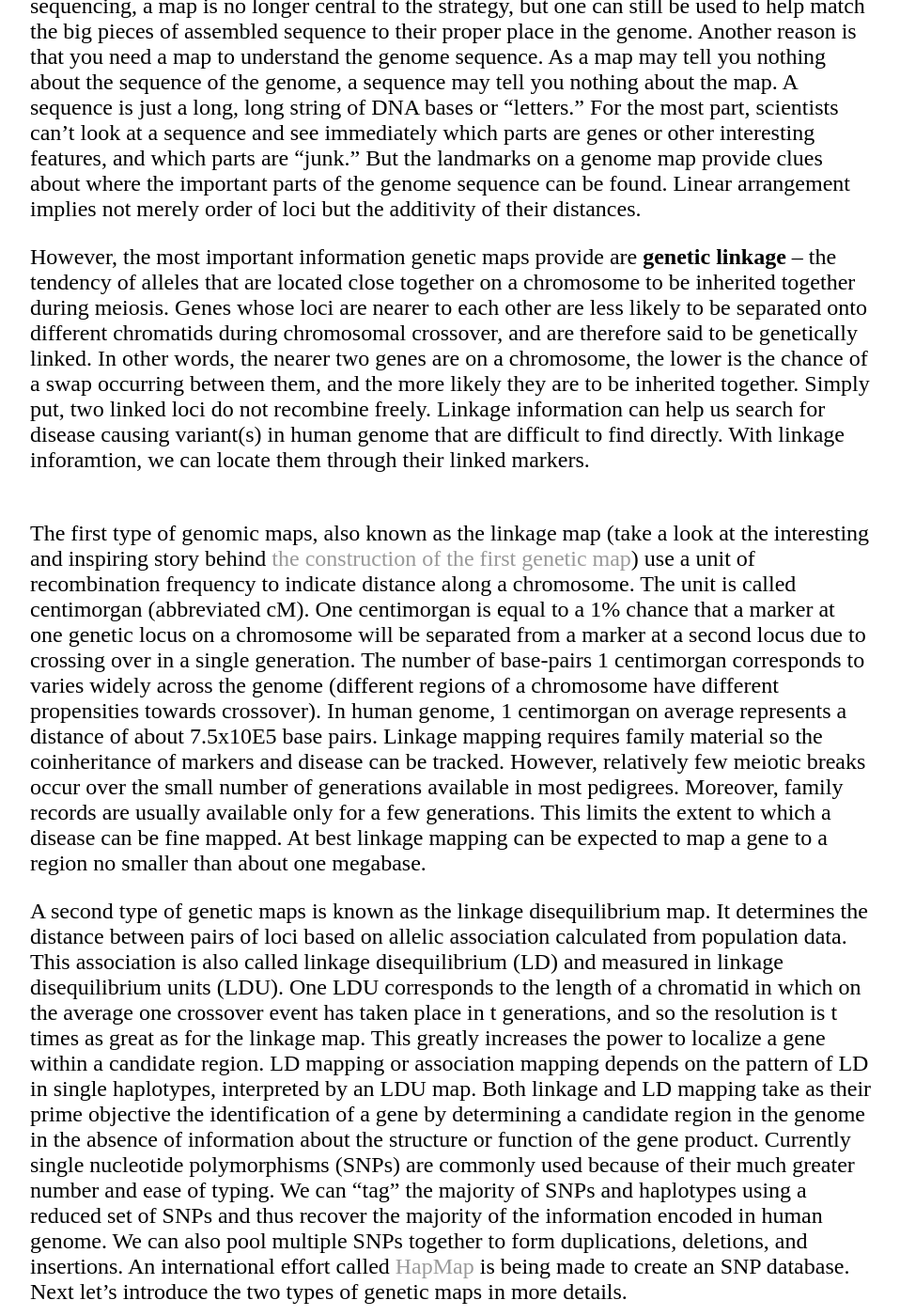
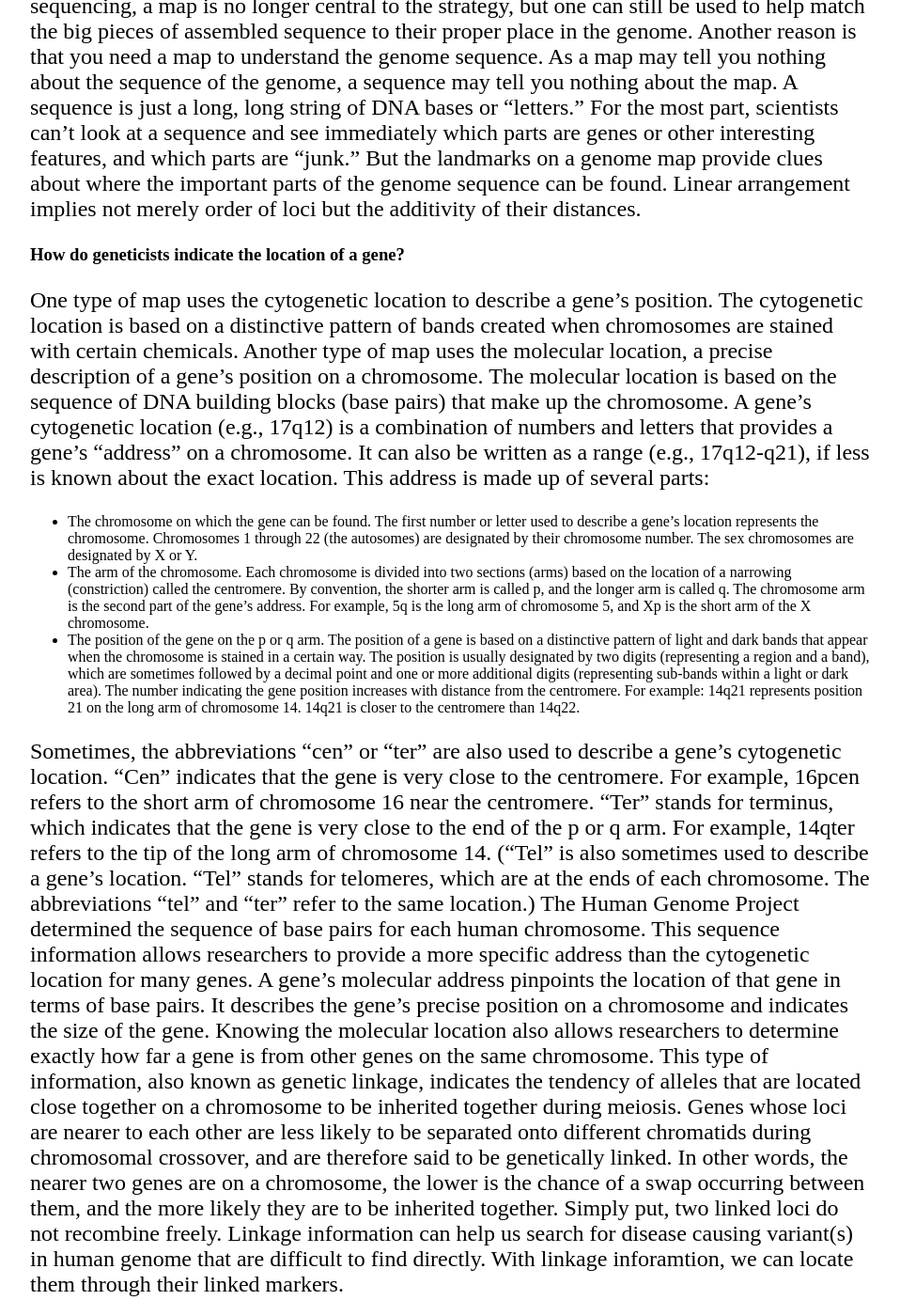
Before and after one commit to lybird300/lybird300.github.io, a Jekyll site: the page built from _posts/2015-04-21-gene-maps.md, in a window 1280 px wide and 1400 px high, scrolled down 1928 px. Shown: the whole window at 94% size, without its empty margins (160-1118 px from the left). Built offline with Jekyll 4.4.1, drawn with Linux system fonts in a browser that asks for light colours; some of the changed text lies outside the part shown.

Commit message:
Update 2015-04-21-gene-maps.md

```diff
--- a/_posts/2015-04-21-gene-maps.md
+++ b/_posts/2015-04-21-gene-maps.md
@@ -14,15 +14,23 @@ A genome map simply identifies a series of landmarks in the genome; for example,
 
 Studying the human genome is therefore a two-pronged effort, aiming at both a comprehensive genome map and a complete genome sequence. At first glance this strategy may seem redundant, since a sequence is simply the most detailed map possible. Why not just sequence the genome? Why keep mapping the human genome if it's already been sequenced? One reason is that a map can actually help you sequence the genome. If you're sequencing a genome with the clone-by-clone method, you need a map to determine where each clone belongs in the genome. The more detailed and accurate your map, the easier it is to snap those pieces of genomic jigsaw puzzle into place. With whole-genome shotgun sequencing, a map is no longer central to the strategy, but one can still be used to help match the big pieces of assembled sequence to their proper place in the genome. Another reason is that you need a map to understand the genome sequence. As a map may tell you nothing about the sequence of the genome, a sequence may tell you nothing about the map. A sequence is just a long, long string of DNA bases or "letters." For the most part, scientists can't look at a sequence and see immediately which parts are genes or other interesting features, and which parts are "junk." But the landmarks on a genome map provide clues about where the important parts of the genome sequence can be found. Linear arrangement implies not merely order of loci but the additivity of their distances.
 
-However, the most important information genetic maps provide are <b>genetic linkage</b> -- the tendency of alleles that are located close together on a chromosome to be inherited together during meiosis. Genes whose loci are nearer to each other are less likely to be separated onto different chromatids during chromosomal crossover, and are therefore said to be genetically linked. In other words, the nearer two genes are on a chromosome, the lower is the chance of a swap occurring between them, and the more likely they are to be inherited together. Simply put, two linked loci do not recombine freely. Linkage information can help us search for disease causing variant(s) in human genome that are difficult to find directly. With linkage inforamtion, we can locate them through their linked markers.
+<h3>How do geneticists indicate the location of a gene?</h3>
+One type of map uses the cytogenetic location to describe a gene’s position. The cytogenetic location is based on a distinctive pattern of bands created when chromosomes are stained with certain chemicals. Another type of map uses the molecular location, a precise description of a gene’s position on a chromosome. The molecular location is based on the sequence of DNA building blocks (base pairs) that make up the chromosome.
+A gene’s cytogenetic location (e.g., 17q12) is a combination of numbers and letters that provides a gene’s “address” on a chromosome. It can also be written as a range (e.g., 17q12-q21), if less is known about the exact location. This address is made up of several parts:
+<ul>
+<li>The chromosome on which the gene can be found. The first number or letter used to describe a gene’s location represents the chromosome. Chromosomes 1 through 22 (the autosomes) are designated by their chromosome number. The sex chromosomes are designated by X or Y.</li>
+<li>The arm of the chromosome. Each chromosome is divided into two sections (arms) based on the location of a narrowing (constriction) called the centromere. By convention, the shorter arm is called p, and the longer arm is called q. The chromosome arm is the second part of the gene’s address. For example, 5q is the long arm of chromosome 5, and Xp is the short arm of the X chromosome.</li>
+<li>The position of the gene on the p or q arm. The position of a gene is based on a distinctive pattern of light and dark bands that appear when the chromosome is stained in a certain way. The position is usually designated by two digits (representing a region and a band), which are sometimes followed by a decimal point and one or more additional digits (representing sub-bands within a light or dark area). The number indicating the gene position increases with distance from the centromere. For example: 14q21 represents position 21 on the long arm of chromosome 14. 14q21 is closer to the centromere than 14q22.</li>
+</ul>
+Sometimes, the abbreviations “cen” or “ter” are also used to describe a gene’s cytogenetic location. “Cen” indicates that the gene is very close to the centromere. For example, 16pcen refers to the short arm of chromosome 16 near the centromere. “Ter” stands for terminus, which indicates that the gene is very close to the end of the p or q arm. For example, 14qter refers to the tip of the long arm of chromosome 14. (“Tel” is also sometimes used to describe a gene’s location. “Tel” stands for telomeres, which are at the ends of each chromosome. The abbreviations “tel” and “ter” refer to the same location.)
+The Human Genome Project determined the sequence of base pairs for each human chromosome. This sequence information allows researchers to provide a more specific address than the cytogenetic location for many genes. A gene’s molecular address pinpoints the location of that gene in terms of base pairs. It describes the gene’s precise position on a chromosome and indicates the size of the gene. Knowing the molecular location also allows researchers to determine exactly how far a gene is from other genes on the same chromosome. This type of information, also known as genetic linkage, indicates the tendency of alleles that are located close together on a chromosome to be inherited together during meiosis. Genes whose loci are nearer to each other are less likely to be separated onto different chromatids during chromosomal crossover, and are therefore said to be genetically linked. In other words, the nearer two genes are on a chromosome, the lower is the chance of a swap occurring between them, and the more likely they are to be inherited together. Simply put, two linked loci do not recombine freely. Linkage information can help us search for disease causing variant(s) in human genome that are difficult to find directly. With linkage inforamtion, we can locate them through their linked markers.
 
-<br/>The first type of genomic maps, also known as the linkage map (take a look at the interesting and inspiring story behind <a href="http://www.discoveryandinnovation.com/BIOL202/notes/lecture7.html">the construction of the first genetic map</a>) use a unit of recombination frequency to indicate distance along a chromosome. The unit is called centimorgan (abbreviated cM). One centimorgan is equal to a 1% chance that a marker at one genetic locus on a chromosome will be separated from a marker at a second locus due to crossing over in a single generation. The number of base-pairs 1 centimorgan corresponds to varies widely across the genome (different regions of a chromosome have different propensities towards crossover). In human genome, 1 centimorgan on average represents a distance of about 7.5x10E5 base pairs. Linkage mapping requires family material so the coinheritance of markers and disease can be tracked. However, relatively few meiotic breaks occur over the small number of generations available in most pedigrees. Moreover, family records are usually available only for a few generations. This limits the extent to which a disease can be fine mapped. At best linkage mapping can be expected to map a gene to a region no smaller than about one megabase.
+The linkage map (take a look at the interesting and inspiring story behind <a href="http://www.discoveryandinnovation.com/BIOL202/notes/lecture7.html">the construction of the first linkage map</a>) use a unit of recombination frequency to indicate distance along a chromosome. The unit is called centimorgan (abbreviated cM). One centimorgan is equal to a 1% chance that a marker at one genetic locus on a chromosome will be separated from a marker at a second locus due to crossing over in a single generation. The number of base-pairs 1 centimorgan corresponds to varies widely across the genome (different regions of a chromosome have different propensities towards crossover). In human genome, 1 centimorgan on average represents a distance of about 7.5x10E5 base pairs. Linkage mapping requires family material so the coinheritance of markers and disease can be tracked. However, relatively few meiotic breaks occur over the small number of generations available in most pedigrees. Moreover, family records are usually available only for a few generations. This limits the extent to which a disease can be fine mapped. At best linkage mapping can be expected to map a gene to a region no smaller than about one megabase.
 
-A second type of genetic maps is known as the linkage disequilibrium map. It determines the distance between pairs of loci based on allelic association calculated from population data. This association is also called linkage disequilibrium (LD) and measured in linkage disequilibrium units (LDU). One LDU corresponds to the length of a chromatid in which on the average one crossover event has taken place in t generations, and so the resolution is t times as great as for the linkage map. This greatly increases the power to localize a gene within a candidate region. LD mapping or association mapping depends on the pattern of LD in single haplotypes, interpreted by an LDU map. Both linkage and LD mapping take as their prime objective the identification of a gene by determining a candidate region in the genome in the absence of information about the structure or function of the gene product. Currently single nucleotide polymorphisms (SNPs) are commonly used because of their much greater number and ease of typing. We can "tag" the majority of SNPs and haplotypes using a reduced set of SNPs and thus recover the majority of the information encoded in human genome. We can also pool multiple SNPs together to form duplications, deletions, and insertions. An international effort called <a href="http://hapmap.ncbi.nlm.nih.gov/">HapMap</a> is being made to create an SNP database. Next let's introduce the two types of genetic maps in more details.
+Unlike the linkage map, the linkage disequilibrium (LD) map determines the distance between pairs of loci based on allelic association calculated from population data. This association is also called linkage disequilibrium (LD) and measured in linkage disequilibrium units (LDU). One LDU corresponds to the length of a chromatid in which on the average one crossover event has taken place in t generations, and so the resolution is t times as great as for the linkage map. This greatly increases the power to localize a gene within a candidate region. LD mapping or association mapping depends on the pattern of LD in single haplotypes, interpreted by an LDU map. Both linkage and LD mapping take as their prime objective the identification of a gene by determining a candidate region in the genome in the absence of information about the structure or function of the gene product. Currently single nucleotide polymorphisms (SNPs) are commonly used because of their much greater number and ease of typing. We can "tag" the majority of SNPs and haplotypes using a reduced set of SNPs and thus recover the majority of the information encoded in human genome. We can also pool multiple SNPs together to form duplications, deletions, and insertions. An international effort called <a href="http://hapmap.ncbi.nlm.nih.gov/">HapMap</a> is being made to create an SNP database. Next let's introduce the construction of these two types of maps in details.
 
-<h2>Linkage map</h2>
+<h3>Linkage map</h3>
 A linkage map is a genetic map of a species or experimental population that shows the position of its known genes or genetic markers relative to each other in terms of recombination frequency, rather than a specific physical distance along each chromosome (so a genetic map is not a physical map). The greater the frequency of recombination (segregation) between two genetic markers, the further apart they are assumed to be. Conversely, the lower the frequency of recombination between the markers, the smaller the physical distance between them. Linkage mapping is critical for identifying the location of genes that cause genetic diseases. Genetic maps have been helping researchers locate other markers, such as other genes by testing for genetic linkage of the already known markers.The place on a genetic map where a gene is located is the gene <b>locus</b> (plural loci).
-<br/>
 
 By working out the number of recombinants it is possible to obtain a measure for the distance between the genes. This distance is expressed in terms of a genetic<b> map unit (m.u.)</b>, or a <b>centimorgan</b>(after Thomas Hunt Morgan the first Drosophila geneticist) and is defined as the distance between genes for which one product of meiosis in 100 is recombinant. A <b>recombinant frequency (RF)</b> of 1% is equivalent to 1 m.u. But this equivalence is only a good approximation for small percentages; the largest percentage of recombinants cannot exceed 50%, which would be the situation where the two genes are at the extreme opposite ends of the same chromosomes (explained later). In other words, recombination rates of 50% can be achieved by genes that reside on different chromosomes simply by independent assortment, while genes that are far apart but on the same chromosome can produce similar results (if recombination occurs). A recombinant frequency significantly less than 50% shows that the genes are <b>linked</b>. A recombinant frequency of 50% generally means that the genes are unlinked on separate chromosomes.
 <blockquote>Fun fact: Crossing over does not occur in <i>Drosophila</i> (i.e., fruit fly) males, so even genes on opposite ends of a big chromosome are completely linked in the production of male gametes.</blockquote>
@@ -47,7 +55,7 @@ We can solve this problem following several rules:
 <li>Figure the interference as: I = 1 - (obs 2CO / exp 2CO). The observed 2CO class comes from the data.</li>
 </ol>
 
-<h2>Linkage disequilibirum unit (LDU) map</h2>
+<h3>Linkage disequilibirum unit (LDU) map</h3>
 LD is the association between alleles at two linked loci that reflects, in part, their proximity and the correspondingly low probability of recombination breaking the haplotype on which they are found. The strength of allelic association depends, for a population, on the number of founding individuals (and therefore the number of founding haplotypes), the time since founding (and therefore the number of generations over which recombination has driven the decay of LD), along with a number of other factors such as mutation, drift, and selection. LDU maps are based on the Malécot model, which describes the decay of LD with distance, governed by levels of recombination (Malécot, 1948). 1 LDU corresponds to 1 swept radius, that is, the extent of LD useful for association mapping (Collins & Morton, 1998). LDU maps generally comprise a series of plateaus and steps, corresponding to LD blocks and regions of breakdown of marker association respectively.
 
 There is considerable interest in describing LD patterns in the human genome to aid association mapping and to extend the resolution of the linkage map. Many alternative metrics have been used to measure LD between pairs of SNPs, for example covariance (D), association (rho), correlation (r), regression (b), frequency difference (f),Yule metric
@@ -86,4 +94,5 @@ LDU map.
 <li><a href="http://www.genomenewsnetwork.org/resources/whats_a_genome/Chp3_1.shtml">GENOME MAP</a>. Genome News Network</li>
 <li><a href="http://www.ndsu.edu/pubweb/~mcclean/plsc431/linkage/linkage3.htm">Deriving Linkage Distance and Gene Order From Three-Point Crosses</a></li>
 <li><a href="http://www.bios.niu.edu/johns/genetics/3ptrules.htm">Rules for solving three point crosses</a></li>
+<li><a href="http://ghr.nlm.nih.gov/handbook/howgeneswork/genelocation">How do geneticists indicate the location of a gene?</a></li>
 </ul>
```
